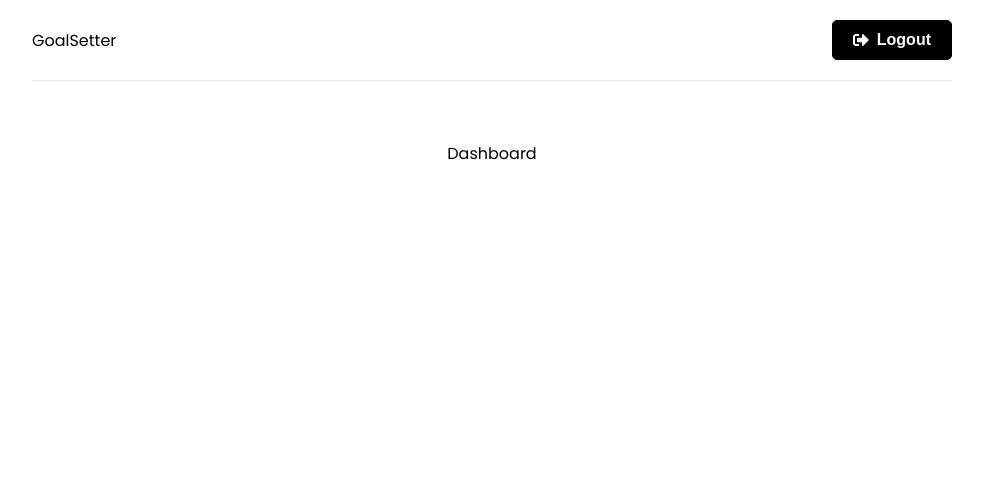
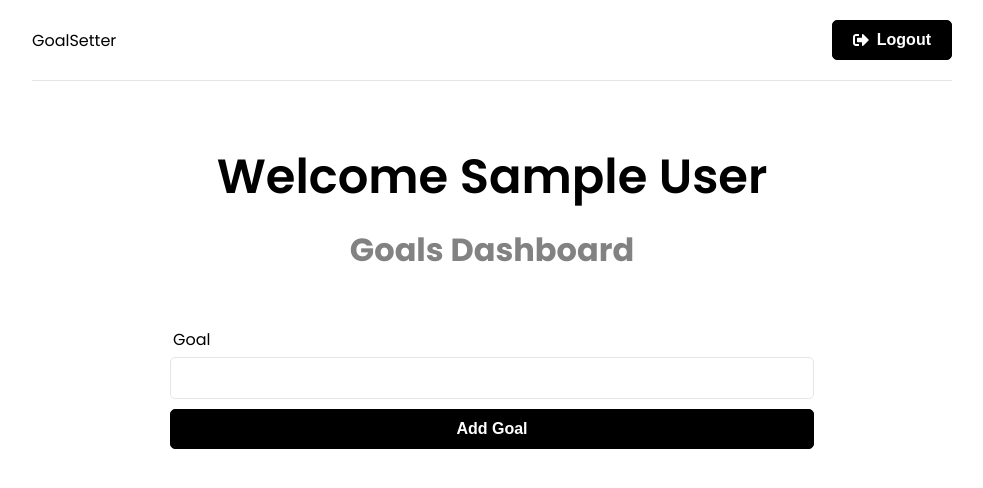
Before and after one commit to tackpablo/goalsetter-app, a React (Create React App) app in the folder frontend/: page / in a window 1280 px wide. Shown: the top 488 px of the page, without its empty margins (148-1131 px from the left). Built offline with nearby package versions, Linux system fonts and the light colour scheme; sample sign-in values are in the browser's storage.

Commit message:
add goals slice in redux, dashboard and goal form, goal async thunk, and goal extra reducer

```diff
--- a/frontend/src/app/store.js
+++ b/frontend/src/app/store.js
@@ -1,8 +1,10 @@
 import { configureStore } from "@reduxjs/toolkit";
 import authReducer from "../features/auth/authSlice";
+import goalReducer from "../features/goals/goalSlice";
 
 export const store = configureStore({
   reducer: {
     auth: authReducer,
+    goals: goalReducer,
   },
 });
--- /dev/null
+++ b/frontend/src/components/GoalForm.jsx
@@ -0,0 +1,41 @@
+import React, { useState } from "react";
+import { useDispatch } from "react-redux";
+import { createGoal } from "../features/goals/goalSlice";
+
+function GoalForm() {
+  const [text, setText] = useState("");
+  const dispatch = useDispatch();
+
+  const onSubmit = (e) => {
+    e.preventDefault();
+
+    dispatch(createGoal({ text }));
+    setText("");
+  };
+
+  return (
+    <section className="form">
+      <form onSubmit={onSubmit}>
+        <div className="form-group">
+          <label htmlFor="text">Goal</label>
+          <input
+            type="text"
+            name="text"
+            id="text"
+            value={text}
+            onChange={(e) => {
+              setText(e.target.value);
+            }}
+          />
+          <div className="form-group">
+            <button className="btn btn-block" type="submit">
+              Add Goal
+            </button>
+          </div>
+        </div>
+      </form>
+    </section>
+  );
+}
+
+export default GoalForm;
--- /dev/null
+++ b/frontend/src/features/goals/goalService.js
@@ -0,0 +1,22 @@
+import axios from "axios";
+
+const API_URL = "/api/goals/";
+
+// Create new goal
+const createGoal = async (goalData, token) => {
+  const config = {
+    headers: {
+      Authorization: `Bearer ${token}`,
+    },
+  };
+
+  const response = await axios.post(API_URL, goalData, config);
+
+  return response.data;
+};
+
+const goalService = {
+  createGoal,
+};
+
+export default goalService;
--- /dev/null
+++ b/frontend/src/features/goals/goalSlice.js
@@ -0,0 +1,56 @@
+import { createSlice, createAsyncThunk } from "@reduxjs/toolkit";
+import goalService from "./goalService";
+
+const initialState = {
+  goals: [],
+  isError: false,
+  isSuccess: false,
+  isLoading: false,
+  message: "",
+};
+
+// Create new goal
+export const createGoal = createAsyncThunk(
+  "goals/create",
+  async (goalData, thunkAPI) => {
+    try {
+      const token = thunkAPI.getState().auth.user.token;
+      return await goalService.createGoal(goalData, token);
+    } catch (error) {
+      const message =
+        (error.response &&
+          error.response.data &&
+          error.response.data.message) ||
+        error.message ||
+        error.toString();
+      return thunkAPI.rejectWithValue(message);
+    }
+  }
+);
+
+export const goalSlice = createSlice({
+  name: "goal",
+  initialState,
+  reducer: {
+    reset: (state) => initialState,
+  },
+  extraReducers: (builder) => {
+    builder
+      .addCase(createGoal.pending, (state) => {
+        state.isLoading = true;
+      })
+      .addCase(createGoal.fulfilled, (state, action) => {
+        state.isLoading = false;
+        state.isSuccess = true;
+        state.goals.push(action.payload);
+      })
+      .addCase(createGoal.rejected, (state, action) => {
+        state.isLoading = false;
+        state.isError = true;
+        state.message = action.payload;
+      });
+  },
+});
+
+export const { reset } = goalSlice.actions;
+export default goalSlice.reducer;
--- a/frontend/src/pages/Dashboard.jsx
+++ b/frontend/src/pages/Dashboard.jsx
@@ -1,7 +1,28 @@
-import React from "react";
+import React, { useEffect } from "react";
+import { useNavigate } from "react-router-dom";
+import { useSelector } from "react-redux";
+import GoalForm from "../components/GoalForm";
 
 function Dashboard() {
-  return <div>Dashboard</div>;
+  const navigate = useNavigate();
+
+  const { user } = useSelector((state) => state.auth);
+
+  useEffect(() => {
+    if (!user) {
+      navigate("./login");
+    }
+  }, [user, navigate]);
+
+  return (
+    <>
+      <section className="heading">
+        <h1>Welcome {user && user.name}</h1>
+        <p>Goals Dashboard</p>
+      </section>
+      <GoalForm />
+    </>
+  );
 }
 
 export default Dashboard;
```
Also changed, not shown: 2 other files (tests, documents, lock files or other folders).
